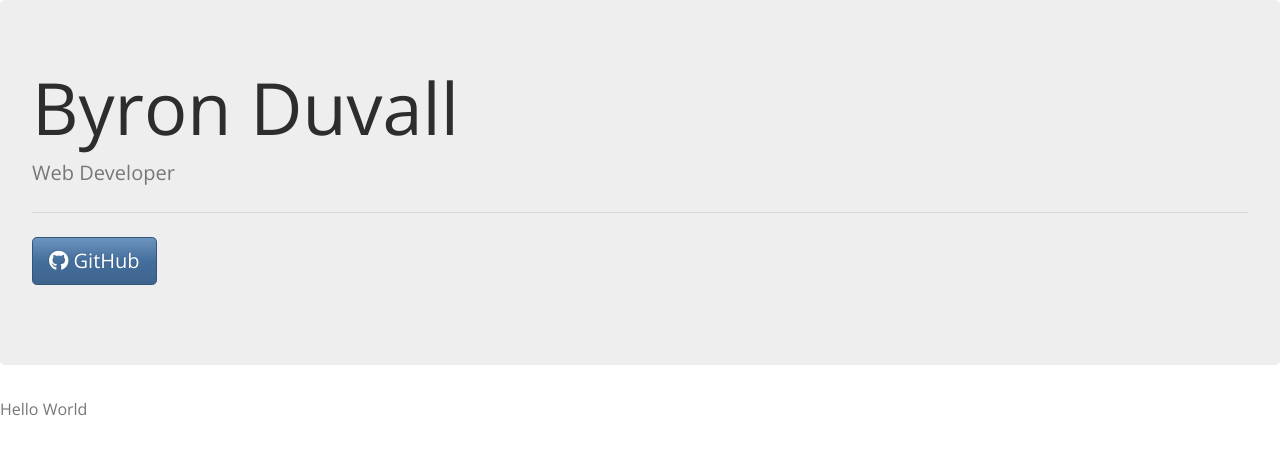
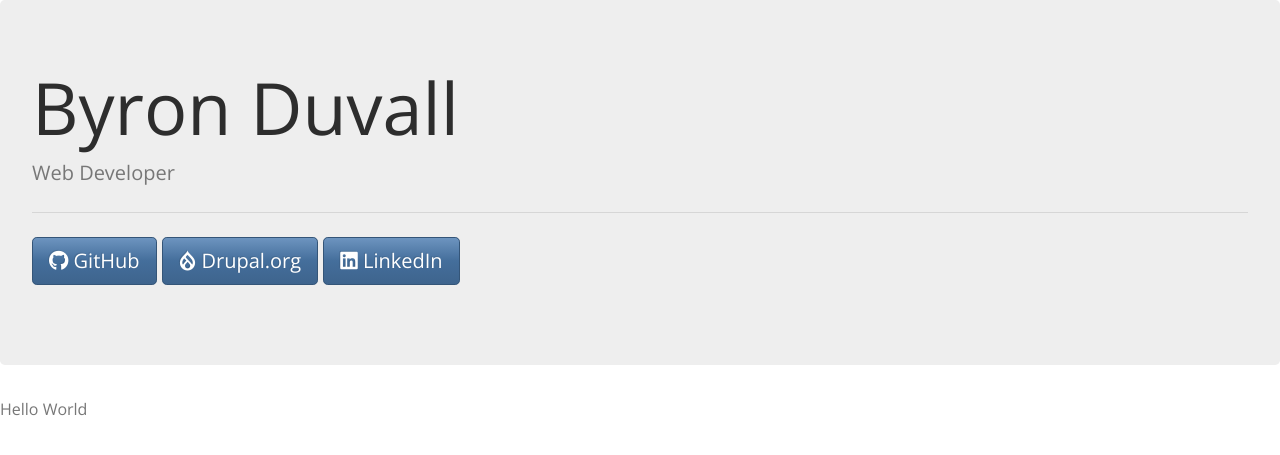
Before and after one commit to byrond/byrond.github.io, a Jekyll site: the page built from index.html, in a window 1280 px wide. Shown: the top 455 px of the page. Built offline with Jekyll 4.4.1, drawn with Linux system fonts in a browser that asks for light colours; nearby versions of some CDN libraries.

Commit message:
add drupal and linkedin buttons

```diff
--- a/_layouts/default.html
+++ b/_layouts/default.html
@@ -20,6 +20,8 @@
   <hr class="my-4">
   <p class="lead">
     <a class="btn btn-primary btn-lg" href="https://github.com/byrond" role="button"><i class="fab fa-github"></i> GitHub</a>
+    <a class="btn btn-primary btn-lg" href="https://www.drupal.org/u/byrond" role="button"><i class="fab fa-drupal"></i> Drupal.org</a>
+    <a class="btn btn-primary btn-lg" href="https://www.linkedin.com/in/byron-duvall" role="button"><i class="fab fa-linkedin"></i> LinkedIn</a>
   </p>
 </div>
 
```
Also changed, not shown: other parts of _layouts/default.html (+1 -1 lines).
